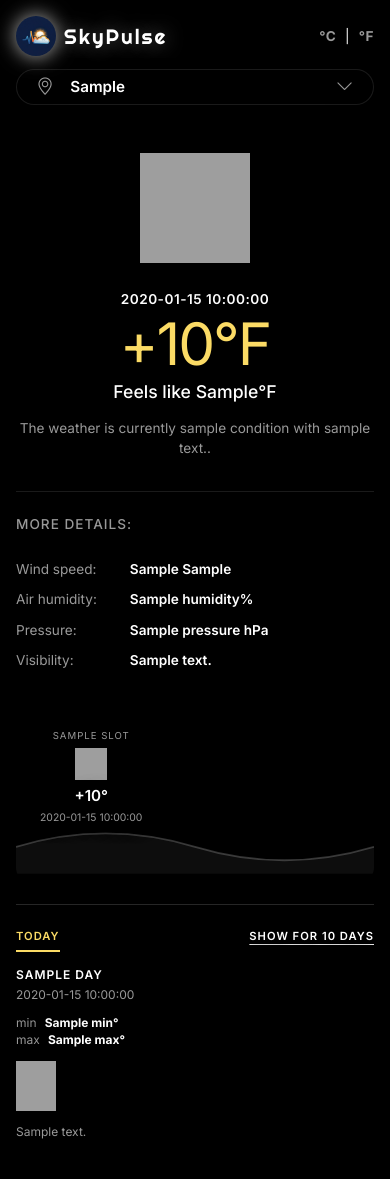
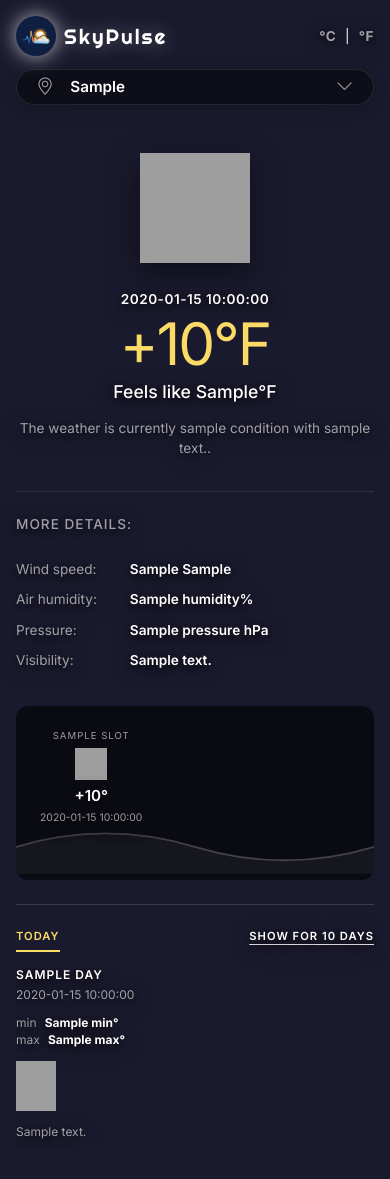
Before and after one commit to Vaishnavi-Pandav/SkyPulse-Real-Time-Weather-Web-App, a Flask app: template templates/index.html in a window 390 px wide. Run offline with Flask 3, Linux system fonts and the light colour scheme; the template is opened without the code that fills it: most values are stand-ins (such as "Sample title", 1, 10 or a date in 2020); grey boxes are pictures that could not be loaded.

Commit message:
Fix background image on mobile

```diff
--- a/static/style.css
+++ b/static/style.css
@@ -19,27 +19,40 @@
 
 html, body {
   min-height: 100%;
+  height: 100%;
   font-family: 'Inter', sans-serif;
   color: var(--text-main);
-  background-color: #000;
+  background-color: #1a1a2e;
 }
 
 /* ── Dynamic Background ── */
 .app-background {
   position: fixed;
-  inset: 0;
+  top: 0;
+  left: 0;
+  width: 100%;
+  height: 100%;
   background-size: cover;
   background-position: center center;
+  background-repeat: no-repeat;
   z-index: -2;
   transition: background-image 0.5s ease-in-out;
+  /* Fix for iOS Safari */
+  -webkit-transform: translateZ(0);
+  transform: translateZ(0);
 }
 
 .overlay-gradient {
   position: fixed;
-  inset: 0;
+  top: 0;
+  left: 0;
+  width: 100%;
+  height: 100%;
   background: linear-gradient(to bottom, rgba(0,0,0,0.4) 0%, rgba(0,0,0,0.3) 40%, rgba(0,0,0,0.85) 100%);
   z-index: -1;
   pointer-events: none;
+  -webkit-transform: translateZ(0);
+  transform: translateZ(0);
 }
 
 /* ── Main Layout Container ── */
```
